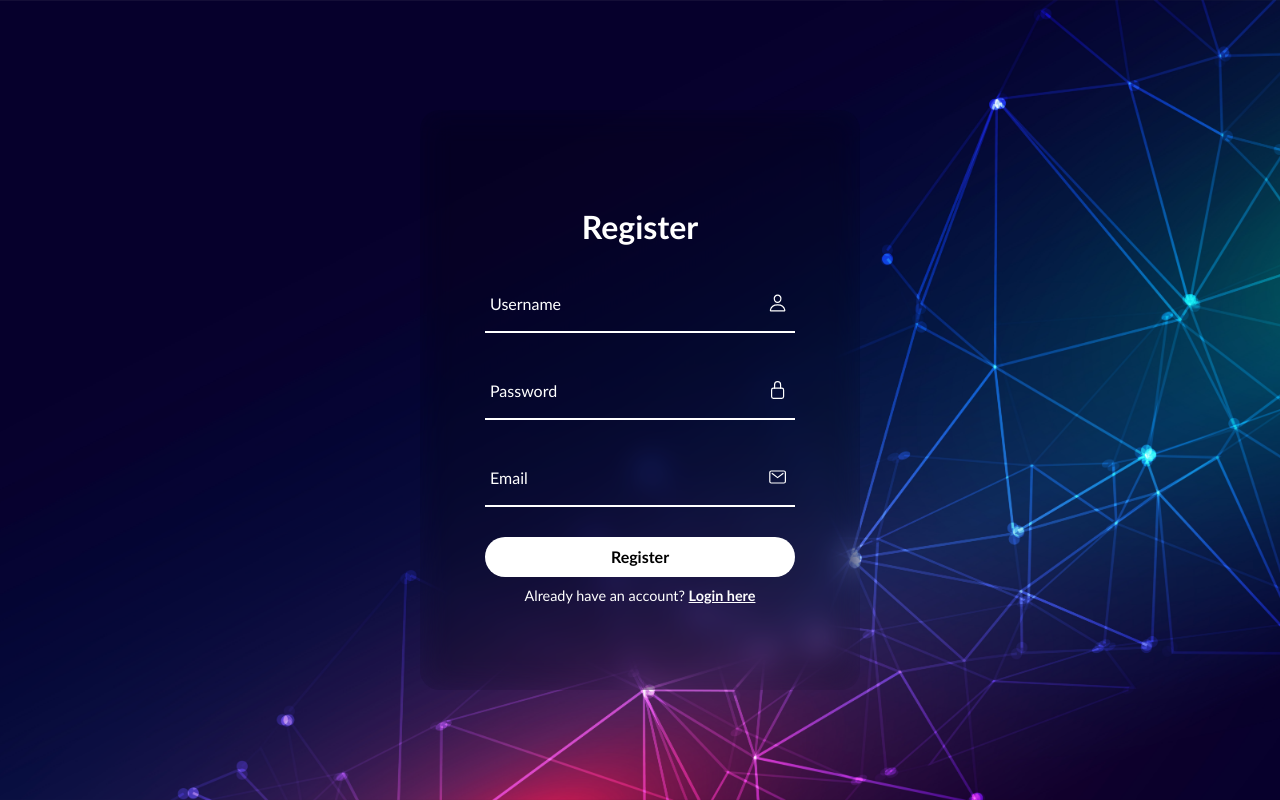
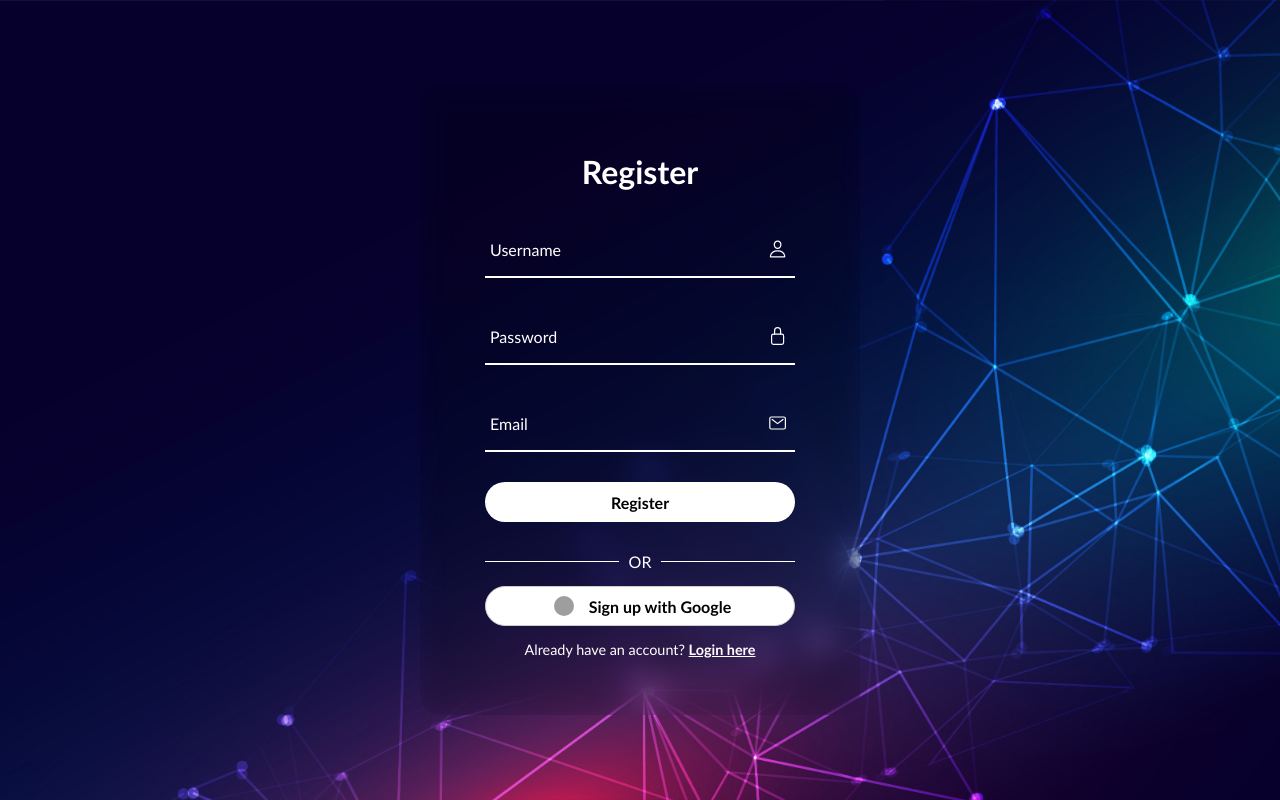
Before and after one commit to riyamariyageorge/InstaReportAI, a Flask app: page /register in a window 1280 px wide. Run offline with Flask 3, Linux system fonts and the light colour scheme; parts of the project's set-up code (start-up, migrations or seed data) failed here and were passed over; grey boxes are pictures that could not be loaded.

Commit message:
register

```diff
--- a/templates/register.html
+++ b/templates/register.html
@@ -8,14 +8,13 @@
     <script type="module" src="https://unpkg.com/ionicons@7.1.0/dist/ionicons/ionicons.esm.js"></script>
     <script nomodule src="https://unpkg.com/ionicons@7.1.0/dist/ionicons/ionicons.js"></script>
     <style>
-        /* General Reset */
+        /* Previous styles remain the same */
         * {
             margin: 0;
             padding: 0;
             font-family: "Trebuchet MS", Arial, sans-serif;
         }
 
-        /* Section Styles */
         section {
             display: flex;
             justify-content: center;
@@ -27,12 +26,11 @@
             background-size: cover;
         }
 
-        /* Registration Form Box Styles */
         .form-box-1 {
             position: relative;
             width: 90%;
             max-width: 400px;
-            height: 500px;
+            height: 550px; /* Increased height to accommodate new button */
             background: transparent;
             border: none;
             border-radius: 20px;
@@ -46,12 +44,11 @@
 
         h2 {
             font-size: 2em;
-            color: #fff;
+            color: #fff; /* Heading remains white */
             text-align: center;
             margin-bottom: 20px;
         }
 
-        /* Input Box Styles */
         .inputbox {
             position: relative;
             margin: 30px 0;
@@ -97,7 +94,6 @@
             font-size: 1.2em;
         }
 
-        /* Button Styles */
         button {
             width: 100%;
             height: 40px;
@@ -108,9 +104,49 @@
             cursor: pointer;
             font-size: 1em;
             font-weight: 600;
+            margin-bottom: 15px;
         }
 
-        /* Flash Message Styles */
+        /* Updated Google Button Styles */
+        .google-btn {
+            background-color: #fff; /* Button background remains white */
+            color: #000; /* Text color changed to black */
+            display: flex;
+            align-items: center;
+            justify-content: center;
+            gap: 10px;
+            margin-top: 15px;
+            border: 1px solid #ccc; /* Optional: Light border for definition */
+            font-weight: 600;
+        }
+
+        .google-btn img {
+            width: 20px;
+            height: 20px;
+            background-color: #FFFFFF; /* Google blue */
+            padding: 5px;
+            border-radius: 50%;
+        }
+
+        .or-divider {
+            display: flex;
+            align-items: center;
+            text-align: center;
+            color: #fff;
+            margin: 15px 0;
+        }
+
+        .or-divider::before,
+        .or-divider::after {
+            content: '';
+            flex: 1;
+            border-bottom: 1px solid #fff;
+        }
+
+        .or-divider span {
+            padding: 0 10px;
+        }
+
         .flash-messages {
             margin-bottom: 20px;
         }
@@ -130,8 +166,6 @@
             font-weight: bold;
         }
 
-
-        /* Register and Forget Section */
         .register {
             margin: 10px 0;
             font-size: 0.9em;
@@ -160,11 +194,9 @@
     </style>
 </head>
 <body>
-    <!-- Registration Section -->
     <section id="register-section">
         <div class="form-box-1">
             <div class="form-value">
-                <!-- Flash Messages -->
                 <div class="flash-messages">
                     {% with messages = get_flashed_messages(with_categories = True) %}
                         {% if messages %}
@@ -188,17 +220,22 @@
                         <input type="password" name="password" placeholder=" " required>
                         <label>Password</label>
                     </div>
-                  <!--  <div class="inputbox">
-                        <ion-icon name="lock-closed-outline"></ion-icon>
-                        <input type="password" name="confirm_password" placeholder=" " required>
-                        <label>Confirm Password</label>
-                    </div>  -->
                     <div class="inputbox">
                         <ion-icon name="mail-outline"></ion-icon>
                         <input type="email" name="email" placeholder=" " required value="{{ email|default('') }}">
                         <label>Email</label>
                     </div>
                     <button type="submit">Register</button>
+
+                    <div class="or-divider">
+                        <span>OR</span>
+                    </div>
+
+                    <button type="button" class="google-btn" onclick="window.location.href='{{ url_for('auth_bp.google_login') }}'">
+                        <img src="https://cdn.cdnlogo.com/logos/g/35/google-icon.svg" alt="Google logo">
+                        Sign up with Google
+                    </button>
+
                     <div class="register">
                         <p>Already have an account? <a href="{{ url_for('auth_bp.login') }}">Login here</a></p>
                     </div>
@@ -206,12 +243,5 @@
             </div>
         </div>
     </section>
-  <!--  <script>
-        // JavaScript to navigate to Login page
-        document.querySelector('.register a').addEventListener('click', function(e) {
-            e.preventDefault();
-            window.location.href = 'login.html'; // Navigate to login page
-        });
-    </script> -->
 </body>
 </html>
```
